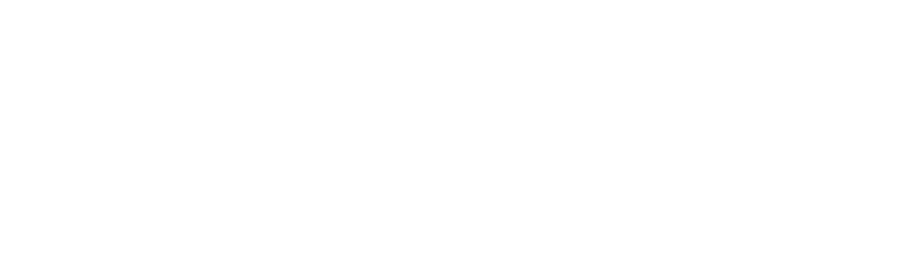
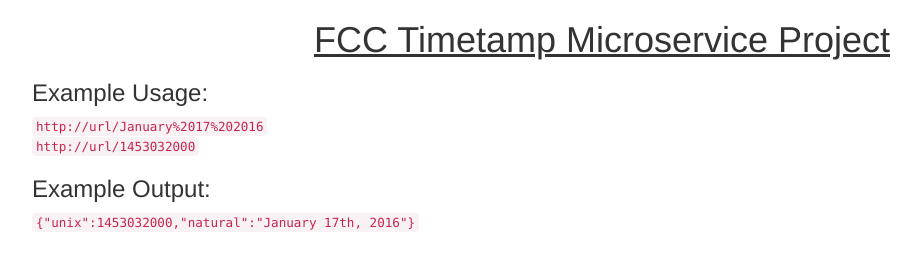
Before and after one commit to joe-castle/fcc-time-ms, a website: page src/public/index.html in a window 1280 px wide. Shown: the whole page, without its empty margins (38-959 px from the left). Drawn offline with nearby package versions, Linux system fonts and the light colour scheme.

Commit message:
added some html for splash page

```diff
--- a/package.json
+++ b/package.json
@@ -4,7 +4,7 @@
   "description": "Twitch App from FCC",
   "main": "index.js",
   "scripts": {
-    "start": "node -- src/backend/",
+    "start": "node -- src/backend/server.js",
     "test": "mocha --watch",
     "deploy": "git push heroku master"
   },
--- a/src/public/index.html
+++ b/src/public/index.html
@@ -6,6 +6,14 @@
     <title>Timestamp Microservice</title>
   </head>
   <body>
-    <div id="root" class='container'></div>
+    <div id="root" class='container'>
+      <h1 class="text-center" style="text-decoration:underline">FCC Timetamp Microservice Project</h1>
+      <h3>Example Usage:</h3>
+      <code>http://url/January%2017%202016</code>
+      <br>
+      <code>http://url/1453032000</code>
+      <h3>Example Output:</h3>
+      <code>{"unix":1453032000,"natural":"January 17th, 2016"}</code>
+    </div>
   </body>
 </html>
```
Also changed, not shown: src/server.js (renamed from src/index.js).
